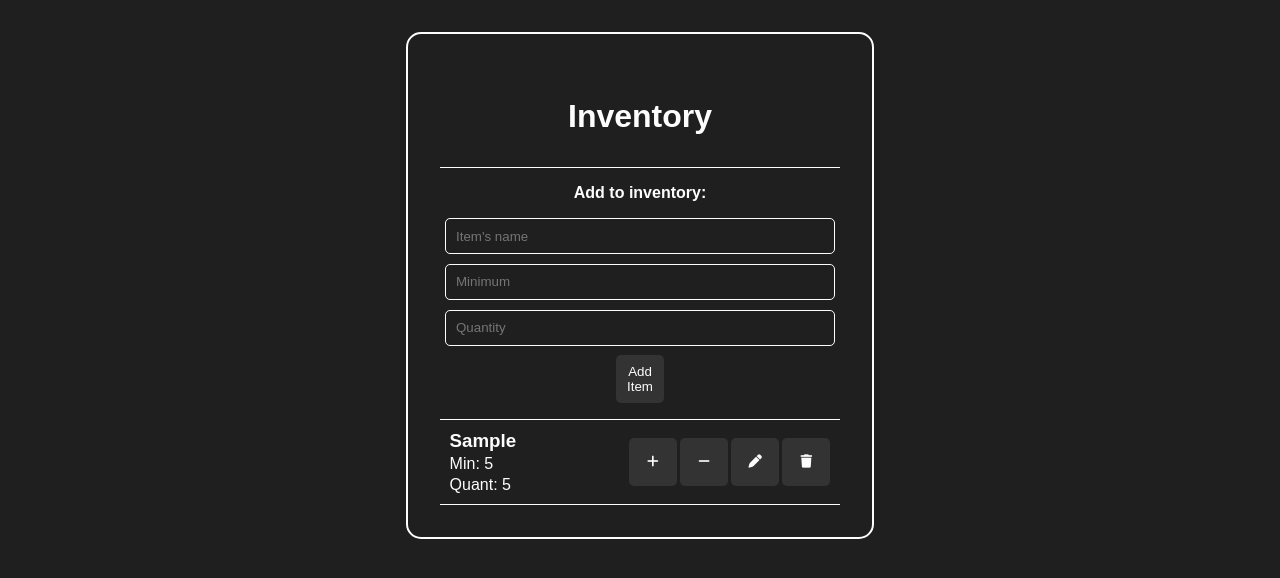
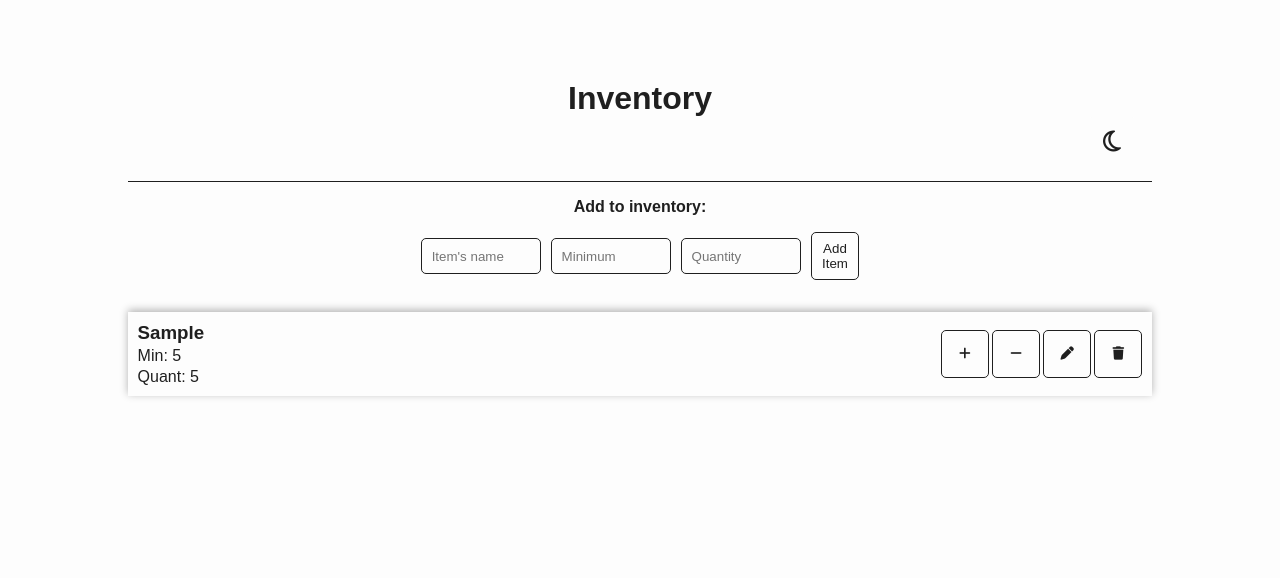
Before and after one commit to YasminKally/studies, a plain HTML site: page complete-projects/inventory-control/index.html in a window 1280 px wide. Both pictures are taken after typing "Sample", "5", "5" into the empty fields and a click on the button "Add Item". Drawn offline with Linux system fonts and the light colour scheme.

Commit message:
theme switch

```diff
--- a/complete-projects/inventory-control/css/style.css
+++ b/complete-projects/inventory-control/css/style.css
@@ -1,6 +1,21 @@
 @charset "UTF-8";
 
 /* Geral */
+:root {
+  --gray: #1f1f1f;
+  --white: #fdfdfd;
+}
+
+.light {
+  --text: var(--gray);
+  --bg: var(--white);
+}
+
+.dark {
+  --text: var(--white);
+  --bg: var(--gray);
+}
+
 * {
   margin: 0;
   padding: 0;
@@ -8,8 +23,8 @@
 }
 
 body {
-    background-color: #1f1f1f;
-    color: #fdfdfd;
+  background-color: var(--bg);
+  color: var(--text);
   display: flex;
   justify-content: center;
   height: 100vh;
@@ -18,20 +33,21 @@ body {
 button {
   width: 3rem;
   height: 3rem;
-    padding: .4rem;
+  padding: 0.4rem;
   border: none;
-    background-color: #333;
-    color: #fdfdfd;
+  background-color: var(--bg);
+  color: var(--text);
+  border: 1px solid var(--text);
   border-radius: 5px;
-    transition: .3s;
+  transition: 0.3s;
   display: flex;
   align-items: center;
   justify-content: center;
 }
 
 button:hover {
-    background-color: #fdfdfd;
-    color: #1f1f1f;
+  background-color: var(--text);
+  color: var(--bg);
 }
 
 button i {
@@ -39,34 +55,40 @@ button i {
 }
 
 .below {
-    background-color: #ff00004d;
+  background-color: #ff00009c;
 }
 
 .hide {
   display: none;
 }
 
-#container {
+#app-container {
   width: 80%;
-    max-width: 400px;
   height: fit-content;
   margin-top: 2rem;
   padding: 2rem;
   display: flex;
   flex-direction: column;
-    border: 2px solid #fdfdfd;
-    border-radius: 15px;
 }
 
 /* Inventory Header */
-#container header {
+header {
+  display: flex;
+  flex-direction: column;
   text-align: center;
-    padding: 2rem;
-    border-bottom: 1px solid #fdfdfd;
+  padding: 1rem;
+  border-bottom: 1px solid var(--text);
+}
+
+header #switch-theme {
+  border: none;
+  font-size: 1.5rem;
+  align-self: flex-end;
 }
 
 /*Form */
-#item-form p, #edit-form p {
+#item-form p,
+#edit-form p {
   text-align: center;
   font-weight: bold;
   padding-top: 1rem;
@@ -74,7 +96,7 @@ button i {
 
 #edit-form #edit-buttons {
   display: flex;
-    gap: .2rem;
+  gap: 0.2rem;
 }
 
 .form-control {
@@ -82,38 +104,50 @@ button i {
   flex-direction: column;
   justify-content: center;
   align-items: center;
-    gap: .6rem;
+  gap: 0.6rem;
   padding: 1rem;
-    border-bottom: 1px solid #fdfdfd;
 }
 
 .form-control input {
   outline: none;
-    padding: .6rem;
-    border: 1px solid #fdfdfd;
-    background-color: #1f1f1f;
-    color: #fdfdfd;
+  padding: 0.6rem;
+  border: 1px solid var(--text);
+  background-color: var(--bg);
+  color: var(--text);
   border-radius: 5px;
   width: 100%;
 }
 
-.form-control input[type=number]::-webkit-inner-spin-button {
+.form-control input[type="number"]::-webkit-inner-spin-button {
   -webkit-appearance: none;
 }
 
 /* Item list */
+#item-list {
+  box-shadow: 0px -2px 8px #0000004d;
+}
 
 .item {
   display: flex;
   align-items: center;
-    gap: .2rem;
-    padding: .6rem;
-    border-bottom: 1px solid #fdfdfd;
+  gap: 0.2rem;
+  padding: 0.6rem;
 }
 
-.item-info  {
+.item-info {
   display: flex;
   flex-direction: column;
-    gap: .2rem;
+  gap: 0.2rem;
   margin-right: auto;
 }
+
+@media screen and (min-width: 750px) {
+  .form-control {
+    flex-direction: row;
+    margin-bottom: 1rem;
+  }
+
+  .form-control input {
+    width: 10%;
+  }
+}
--- a/complete-projects/inventory-control/index.html
+++ b/complete-projects/inventory-control/index.html
@@ -8,10 +8,11 @@
     <link rel="stylesheet" href="https://cdnjs.cloudflare.com/ajax/libs/font-awesome/6.5.1/css/all.min.css" integrity="sha512-DTOQO9RWCH3ppGqcWaEA1BIZOC6xxalwEsw9c2QQeAIftl+Vegovlnee1c9QX4TctnWMn13TZye+giMm8e2LwA==" crossorigin="anonymous" referrerpolicy="no-referrer" />
     <script src="js/scripts.js" defer></script>
 </head>
-<body>
-    <div id="container">
+<body class="light">
+    <div id="app-container">
         <header>
             <h1>Inventory</h1>
+            <button id="switch-theme"><i class="fa-regular fa-moon"></i></button>
         </header>
         <form id="item-form" autocomplete="off">
             <p>Add to inventory: </p>
--- a/complete-projects/inventory-control/js/scripts.js
+++ b/complete-projects/inventory-control/js/scripts.js
@@ -1,14 +1,17 @@
-const itemForm = document.querySelector('#item-form');
-const nameInput = document.querySelector('#name-input');
-const minimumInput = document.querySelector('#minimum-input');
-const quantityInput = document.querySelector('#quantity-input');
-const itemList = document.querySelector('#item-list');
+const itemForm = document.querySelector("#item-form");
+const nameInput = document.querySelector("#name-input");
+const minimumInput = document.querySelector("#minimum-input");
+const quantityInput = document.querySelector("#quantity-input");
+const itemList = document.querySelector("#item-list");
 
-const editForm = document.querySelector('#edit-form');
-const editNameInput = document.querySelector('#edit-name-input');
-const editMinimumInput = document.querySelector('#edit-minimum-input');
-const editQuantityInput = document.querySelector('#edit-quantity-input');
-const cancelEditBtn = document.querySelector('#cancel-edit');
+const editForm = document.querySelector("#edit-form");
+const editNameInput = document.querySelector("#edit-name-input");
+const editMinimumInput = document.querySelector("#edit-minimum-input");
+const editQuantityInput = document.querySelector("#edit-quantity-input");
+const cancelEditBtn = document.querySelector("#cancel-edit");
+
+const switchThemeBtn = document.querySelector("#switch-theme");
+const body = document.body;
 
 let oldItemName;
 let oldItemMinimum;
@@ -18,62 +21,62 @@ let itemInfoEl;
 
 // Functions
 const saveItem = (name, minimum, quantity, save = 1) => {
-    const item = document.createElement('div');
-    item.classList.add('item');
+  const item = document.createElement("div");
+  item.classList.add("item");
 
-    const itemInfo = document.createElement('div');
-    itemInfo.classList.add('item-info');
-    const itemName = document.createElement('h3');
+  const itemInfo = document.createElement("div");
+  itemInfo.classList.add("item-info");
+  const itemName = document.createElement("h3");
   itemName.innerText = name;
   itemInfo.appendChild(itemName);
-    const itemMinimum = document.createElement('p');
+  const itemMinimum = document.createElement("p");
   itemMinimum.innerHTML = `Min: <span class="min">${minimum}</span>`;
   itemInfo.appendChild(itemMinimum);
-    const itemQuantity = document.createElement('p');
+  const itemQuantity = document.createElement("p");
   itemQuantity.innerHTML = `Quant: <span class="quant">${quantity}</span>`;
   itemInfo.appendChild(itemQuantity);
   item.appendChild(itemInfo);
 
-    const increaseBtn = document.createElement('button');
-    increaseBtn.classList.add('increase-btn');
+  const increaseBtn = document.createElement("button");
+  increaseBtn.classList.add("increase-btn");
   increaseBtn.innerHTML = '<i class="fa-solid fa-plus"></i>';
   item.appendChild(increaseBtn);
 
-    const decreaseBtn = document.createElement('button');
-    decreaseBtn.classList.add('decrease-btn');
+  const decreaseBtn = document.createElement("button");
+  decreaseBtn.classList.add("decrease-btn");
   decreaseBtn.innerHTML = '<i class="fa-solid fa-minus"></i>';
   item.appendChild(decreaseBtn);
 
-    const editBtn = document.createElement('button');
-    editBtn.classList.add('edit-btn');
+  const editBtn = document.createElement("button");
+  editBtn.classList.add("edit-btn");
   editBtn.innerHTML = '<i class="fa-solid fa-pen"></i>';
   item.appendChild(editBtn);
 
-    const deleteBtn = document.createElement('button');
-    deleteBtn.classList.add('delete-btn');
+  const deleteBtn = document.createElement("button");
+  deleteBtn.classList.add("delete-btn");
   deleteBtn.innerHTML = '<i class="fa-solid fa-trash"></i>';
   item.appendChild(deleteBtn);
 
   itemList.appendChild(item);
 
   itemEl = item;
-    checkBelow(Number(minimum), Number(quantity))
+  checkBelow(Number(minimum), Number(quantity));
 
   if (save) {
-        saveToLocalStorage({name, minimum, quantity});
+    saveToLocalStorage({ name, minimum, quantity });
   }
 
-    nameInput.value = '';
-    minimumInput.value = '';
-    quantityInput.value = '';
+  nameInput.value = "";
+  minimumInput.value = "";
+  quantityInput.value = "";
 
   nameInput.focus();
 };
 
 const editItem = (newName, newMinimum, newQuantity) => {
-    let nameValue = itemInfoEl.querySelector('h3');
-    let minimumValue = itemInfoEl.querySelector('p .min');
-    let quantityValue = itemInfoEl.querySelector('p .quant');
+  let nameValue = itemInfoEl.querySelector("h3");
+  let minimumValue = itemInfoEl.querySelector("p .min");
+  let quantityValue = itemInfoEl.querySelector("p .quant");
 
   if (nameValue.innerText === oldItemName) {
     nameValue.innerText = newName;
@@ -97,18 +100,19 @@ const editItem = (newName, newMinimum, newQuantity) => {
 };
 
 const checkBelow = (minimum, quantity) => {
-    (quantity < minimum) ? itemEl.classList.add('below') : itemEl.classList.remove('below');
-}
+  quantity < minimum
+    ? itemEl.classList.add("below")
+    : itemEl.classList.remove("below");
+};
 
 const toggleForms = () => {
-    itemForm.classList.toggle('hide');
-    itemList.classList.toggle('hide');
-    editForm.classList.toggle('hide');
+  itemForm.classList.toggle("hide");
+  itemList.classList.toggle("hide");
+  editForm.classList.toggle("hide");
 };
 
-
 // Events
-itemForm.addEventListener('submit', (e) => {
+itemForm.addEventListener("submit", (e) => {
   e.preventDefault();
 
   const nameValue = nameInput.value;
@@ -120,46 +124,51 @@ itemForm.addEventListener('submit', (e) => {
   }
 });
 
-itemList.addEventListener('click', (e) => {
+itemList.addEventListener("click", (e) => {
   targetEl = e.target;
-    parentEl = targetEl.closest('div');
+  parentEl = targetEl.closest("div");
   let itemName;
   let itemMinimum;
   let itemQuantity;
 
-    if (parentEl && parentEl.querySelector('.item-info').querySelector('h3')) {
-        itemName = parentEl.querySelector('.item-info').querySelector('h3').innerText || '';
-        itemMinimum = parentEl.querySelector('.item-info').querySelector('p .min').innerText || '';
-        itemQuantity = parentEl.querySelector('.item-info').querySelector('p .quant').innerText || '';
+  if (parentEl && parentEl.querySelector(".item-info").querySelector("h3")) {
+    itemName =
+      parentEl.querySelector(".item-info").querySelector("h3").innerText || "";
+    itemMinimum =
+      parentEl.querySelector(".item-info").querySelector("p .min").innerText ||
+      "";
+    itemQuantity =
+      parentEl.querySelector(".item-info").querySelector("p .quant")
+        .innerText || "";
   }
 
-    if (targetEl.classList.contains('increase-btn')) {
+  if (targetEl.classList.contains("increase-btn")) {
     itemQuantity++;
 
     itemEl = parentEl;
-        itemInfoEl = parentEl.querySelector('.item-info');
+    itemInfoEl = parentEl.querySelector(".item-info");
 
-        checkBelow(itemMinimum, itemQuantity, itemEl)
+    checkBelow(itemMinimum, itemQuantity, itemEl);
 
-        parentEl.querySelector('p .quant').innerText = itemQuantity;
+    parentEl.querySelector("p .quant").innerText = itemQuantity;
 
     updateItemQuantLocalStorage(itemQuantity);
   }
 
-    if (targetEl.classList.contains('decrease-btn')) {
+  if (targetEl.classList.contains("decrease-btn")) {
     itemQuantity--;
 
     itemEl = parentEl;
-        itemInfoEl = parentEl.querySelector('.item-info');
+    itemInfoEl = parentEl.querySelector(".item-info");
 
-        checkBelow(itemMinimum, itemQuantity, itemEl)
+    checkBelow(itemMinimum, itemQuantity, itemEl);
 
-        parentEl.querySelector('p .quant').innerText = itemQuantity;
+    parentEl.querySelector("p .quant").innerText = itemQuantity;
 
     updateItemQuantLocalStorage(itemQuantity);
   }
 
-    if (targetEl.classList.contains('edit-btn')) {
+  if (targetEl.classList.contains("edit-btn")) {
     toggleForms();
 
     editNameInput.value = itemName;
@@ -167,7 +176,7 @@ itemList.addEventListener('click', (e) => {
     editQuantityInput.value = itemQuantity;
 
     itemEl = parentEl;
-        itemInfoEl = parentEl.querySelector('.item-info');
+    itemInfoEl = parentEl.querySelector(".item-info");
     oldItemName = itemName;
     oldItemMinimum = itemMinimum;
     oldItemQuantity = itemQuantity;
@@ -175,22 +184,22 @@ itemList.addEventListener('click', (e) => {
     editNameInput.focus();
   }
 
-    if (targetEl.classList.contains('delete-btn')) {
+  if (targetEl.classList.contains("delete-btn")) {
     parentEl.remove();
 
-        itemEl = parentEl.querySelector('.item-info');
+    itemEl = parentEl.querySelector(".item-info");
 
-        deleteFromLocalStorage(itemEl.querySelector('h3').innerText);
+    deleteFromLocalStorage(itemEl.querySelector("h3").innerText);
   }
 });
 
-cancelEditBtn.addEventListener('click', (e) => {
+cancelEditBtn.addEventListener("click", (e) => {
   e.preventDefault();
 
   toggleForms();
 });
 
-editForm.addEventListener('submit', (e) => {
+editForm.addEventListener("submit", (e) => {
   e.preventDefault();
 
   const newName = editNameInput.value;
@@ -206,7 +215,7 @@ editForm.addEventListener('submit', (e) => {
 
 // Local Storage
 const getItemsLocalStorage = () => {
-    const items = JSON.parse(localStorage.getItem('items')) || [];
+  const items = JSON.parse(localStorage.getItem("items")) || [];
 
   return items;
 };
@@ -215,35 +224,47 @@ const saveToLocalStorage = (item) => {
   const items = getItemsLocalStorage();
 
   items.push(item);
-    localStorage.setItem('items', JSON.stringify(items));
+  localStorage.setItem("items", JSON.stringify(items));
 };
 
 const updateItemQuantLocalStorage = (newQuantity) => {
   const items = getItemsLocalStorage();
 
-    items.map((item) => {item.name === itemInfoEl.querySelector('h3').innerText ? (item.quantity = newQuantity) : null});
-    localStorage.setItem('items', JSON.stringify(items));
+  items.map((item) => {
+    item.name === itemInfoEl.querySelector("h3").innerText
+      ? (item.quantity = newQuantity)
+      : null;
+  });
+  localStorage.setItem("items", JSON.stringify(items));
 };
 
 const editItemNameLocalStorage = (oldNameValue, newNameValue) => {
   const items = getItemsLocalStorage();
 
-    items.map((item) => {item.name === oldNameValue ? (item.name = newNameValue) : null})
-    localStorage.setItem('items', JSON.stringify(items))
+  items.map((item) => {
+    item.name === oldNameValue ? (item.name = newNameValue) : null;
+  });
+  localStorage.setItem("items", JSON.stringify(items));
 };
 
 const editItemMinimumLocalStorage = (oldMinimumValue, newMinimumValue) => {
   const items = getItemsLocalStorage();
 
-    items.map((item) => {item.minimum === oldMinimumValue ? (item.minimum = newMinimumValue) : null})
-    localStorage.setItem('items', JSON.stringify(items))
+  items.map((item) => {
+    item.minimum === oldMinimumValue ? (item.minimum = newMinimumValue) : null;
+  });
+  localStorage.setItem("items", JSON.stringify(items));
 };
 
 const editItemQuantityLocalStorage = (oldQuantityValue, newQuantityValue) => {
   const items = getItemsLocalStorage();
 
-    items.map((item) => {item.quantity === oldQuantityValue ? (item.quantity = newQuantityValue) : null})
-    localStorage.setItem('items', JSON.stringify(items))
+  items.map((item) => {
+    item.quantity === oldQuantityValue
+      ? (item.quantity = newQuantityValue)
+      : null;
+  });
+  localStorage.setItem("items", JSON.stringify(items));
 };
 
 const deleteFromLocalStorage = (itemName) => {
@@ -251,7 +272,7 @@ const deleteFromLocalStorage = (itemName) => {
 
   const filteredItems = items.filter((item) => item.name != itemName);
 
-    localStorage.setItem('items', JSON.stringify(filteredItems))
+  localStorage.setItem("items", JSON.stringify(filteredItems));
 };
 
 const loadItemsFromLocalStorage = () => {
@@ -262,5 +283,38 @@ const loadItemsFromLocalStorage = () => {
   });
 };
 
+// Theme
+const theme = localStorage.getItem("theme");
+
+if (theme) {
+  switch (theme) {
+    case "light":
+      body.classList.add("light");
+      switchThemeBtn.innerHTML = '<i class="fa-regular fa-moon"></i>';
+      break;
+
+    case "dark":
+      body.classList.add("dark");
+      switchThemeBtn.innerHTML = '<i class="fa-regular fa-sun"></i>';
+      break;
+  }
+}
+
+switchThemeBtn.addEventListener("click", () => {
+  if (body.classList.contains("light")) {
+
+    body.classList.replace("light", "dark");
+    localStorage.setItem("theme", "dark");
+    switchThemeBtn.innerHTML = '<i class="fa-regular fa-sun"></i>';
+
+  } else if (body.classList.contains("dark")) {
+
+    body.classList.replace("dark", "light");
+    localStorage.setItem("theme", "light");
+    switchThemeBtn.innerHTML = '<i class="fa-regular fa-moon"></i>';
+
+  }
+});
+
 // Init App
 loadItemsFromLocalStorage();
```
Lines whose indentation alone changed are shown as unchanged.
